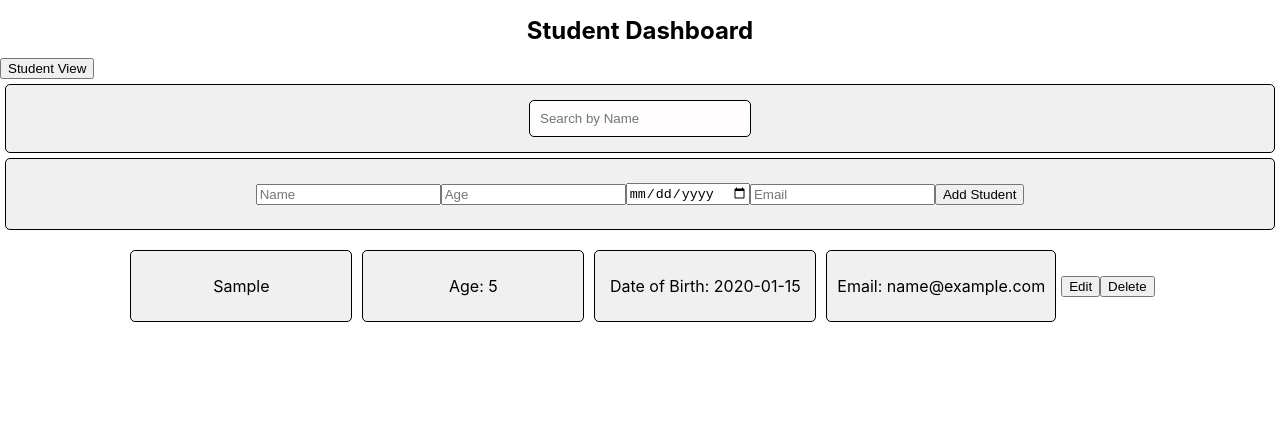
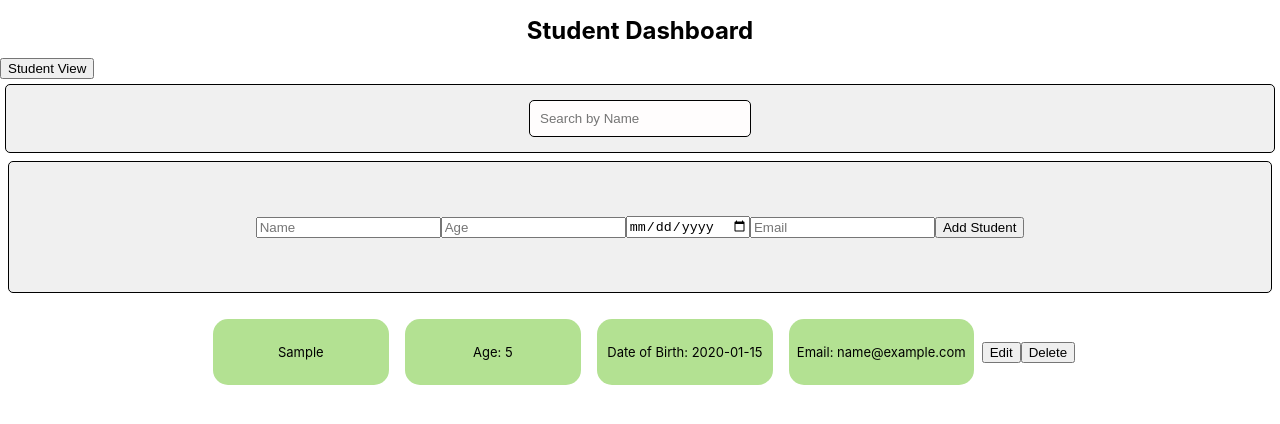
Before and after one commit to Roboto-Automo/FullStack-Student-Database, a React (Create React App) app: page / in a window 1280 px wide. Both pictures are taken after typing "Sample", "5", "2020-01-15", "name@example.com" into the empty fields and a click on the button "Add Student". Shown: the top 424 px of the page. Built offline with nearby package versions, Linux system fonts and the light colour scheme; no server answers.

Commit message:
started styling

```diff
--- a/src/Components/Student.css
+++ b/src/Components/Student.css
@@ -11,14 +11,15 @@ padding:10px;
 
 .entry {
     display : flex;
+    flex-wrap: wrap;
     flex-direction : column;
     justify-content : center;
     align-items : center;
-    margin:5px;
-    padding:10px;
-    border: 1px solid black;
-    border-radius: 5px;
-    min-width:200px;
+    margin:1vh;
+    padding:1vh;
+    font-size: small;
+    border-radius: 15px;
+    min-width:20vh;
     height: 50px;
-    background-color: #f0f0f0;
+    background-color: #b3e192;
 }
--- a/src/Pages/Dashboard.css
+++ b/src/Pages/Dashboard.css
@@ -10,14 +10,15 @@
 
 .form {
     display: flex;
+    flex-wrap: wrap;
     flex-direction: row;
     justify-content: center;
     align-items: center;
-    margin: 5px;
-    padding: 10px;
+    margin: 1vh;
+    padding: 5vh;
     border: 1px solid black;
     border-radius: 5px;
-    min-width: 200px;
+    min-width: 50vh;
     height: 50px;
     background-color: #f0f0f0;
 }
```
